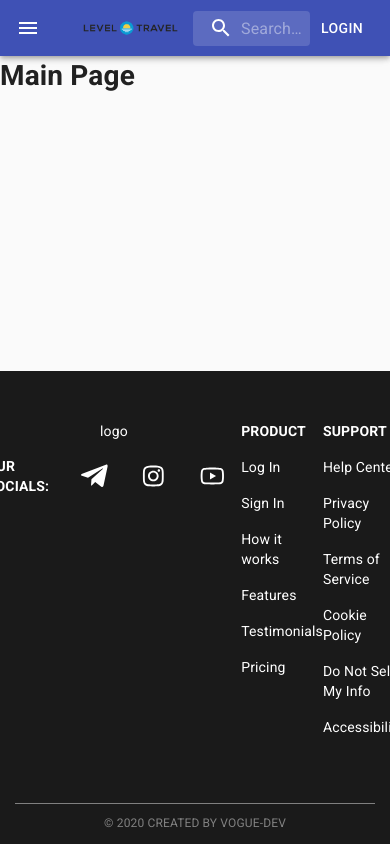
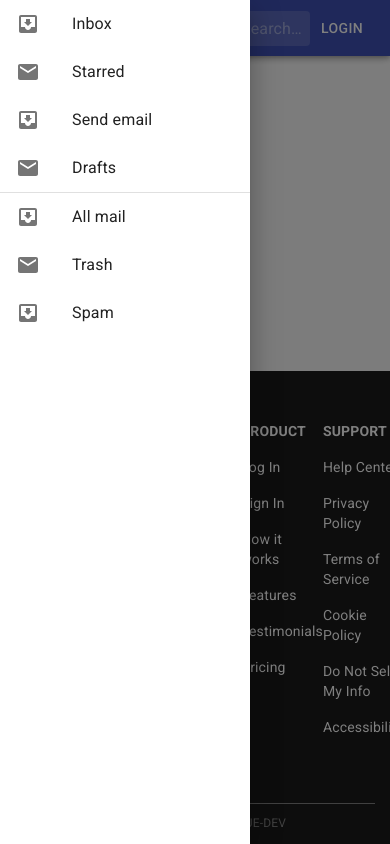
Before and after one commit to vogue-dev/blog-mern-project, a React (Create React App) app in the folder client/: page /login in a window 390 px wide. Both pictures are taken after a click on the button "open drawer". Built offline with nearby package versions, Linux system fonts and the light colour scheme.

Commit message:
add SwipiableMobilePanel for mobile & desctop

```diff
--- a/client/src/components/ApplicationWrapper/ApplicationWrapper.jsx
+++ b/client/src/components/ApplicationWrapper/ApplicationWrapper.jsx
@@ -5,6 +5,7 @@ import styled from 'styled-components';
 import Header from '../Header/Header.jsx';
 import Footer from '../Footer/Footer.jsx';
 import Toasts from '../Toasts/Toasts.jsx';
+import SwipiableMobilePanel from '../SwipiableMobilePanel/SwipiableMobilePanel.jsx';
 
 import './application-wrapper.scss';
 
@@ -20,6 +21,7 @@ const ContentWrapper = styled.div`
 const ApplicationWrapper = ({ path, exact, component, name }) => {
     return (
         <>
+            <SwipiableMobilePanel />
             <Toasts />
             <Header />
             <ContentWrapper>
--- a/client/src/components/Header/Header.jsx
+++ b/client/src/components/Header/Header.jsx
@@ -1,5 +1,5 @@
 import React from 'react';
-import { useSelector } from 'react-redux';
+import { useSelector, useDispatch } from 'react-redux';
 import { Link } from 'react-router-dom';
 import PropTypes from 'prop-types';
 import AppBar from '@material-ui/core/AppBar';
@@ -128,8 +128,9 @@ const useStyles = makeStyles((theme) => ({
 }));
 
 export default function HideAppBar(props) {
+    const classes = useStyles();
+    const dispatch = useDispatch();
     const isAdmin = useSelector(({ state }) => state.isAdmin);
-    const classes = useStyles();
     const [anchorEl, setAnchorEl] = React.useState(null);
     const open = Boolean(anchorEl);
 
@@ -155,7 +156,10 @@ export default function HideAppBar(props) {
                             edge="start"
                             className={classes.menuButton}
                             color="inherit"
-                            aria-label="open drawer">
+                            aria-label="open drawer"
+                            onClick={() =>
+                                dispatch({ type: 'SET_SWIPABLE_MOBILE_PANEL', payload: true })
+                            }>
                             <MenuIcon />
                         </IconButton>
 
--- /dev/null
+++ b/client/src/components/SwipiableMobilePanel/SwipiableMobilePanel.jsx
@@ -0,0 +1,73 @@
+import React from 'react';
+import clsx from 'clsx';
+import { useSelector, useDispatch } from 'react-redux';
+import { makeStyles } from '@material-ui/core/styles';
+import SwipeableDrawer from '@material-ui/core/SwipeableDrawer';
+import Button from '@material-ui/core/Button';
+import List from '@material-ui/core/List';
+import Divider from '@material-ui/core/Divider';
+import ListItem from '@material-ui/core/ListItem';
+import ListItemIcon from '@material-ui/core/ListItemIcon';
+import ListItemText from '@material-ui/core/ListItemText';
+import InboxIcon from '@material-ui/icons/MoveToInbox';
+import MailIcon from '@material-ui/icons/Mail';
+
+const useStyles = makeStyles({
+    list: {
+        width: 250,
+    },
+    fullList: {
+        width: 'auto',
+    },
+});
+
+export default function SwipeableTemporaryDrawer() {
+    const classes = useStyles();
+    const dispatch = useDispatch();
+    const swipiableMobilePanel = useSelector(({ state }) => state.swipiableMobilePanel);
+
+    const toggleDrawer = (value) => {
+        dispatch({ type: 'SET_SWIPABLE_MOBILE_PANEL', payload: !swipiableMobilePanel });
+    };
+
+    const list = (anchor) => (
+        <div className={classes.list} role="presentation">
+            <List>
+                {['Inbox', 'Starred', 'Send email', 'Drafts'].map((text, index) => (
+                    <ListItem button key={text}>
+                        <ListItemIcon>
+                            {index % 2 === 0 ? <InboxIcon /> : <MailIcon />}
+                        </ListItemIcon>
+                        <ListItemText primary={text} />
+                    </ListItem>
+                ))}
+            </List>
+            <Divider />
+            <List>
+                {['All mail', 'Trash', 'Spam'].map((text, index) => (
+                    <ListItem button key={text}>
+                        <ListItemIcon>
+                            {index % 2 === 0 ? <InboxIcon /> : <MailIcon />}
+                        </ListItemIcon>
+                        <ListItemText primary={text} />
+                    </ListItem>
+                ))}
+            </List>
+        </div>
+    );
+
+    return (
+        <div>
+            <React.Fragment key={'left'}>
+                <Button onClick={() => toggleDrawer(true)}>{'left'}</Button>
+                <SwipeableDrawer
+                    anchor={'left'}
+                    open={swipiableMobilePanel}
+                    onClose={() => toggleDrawer(false)}
+                    onOpen={() => toggleDrawer(true)}>
+                    {list('left')}
+                </SwipeableDrawer>
+            </React.Fragment>
+        </div>
+    );
+}
--- a/client/src/redux/reducers/state.js
+++ b/client/src/redux/reducers/state.js
@@ -3,6 +3,7 @@ const initialState = {
     postsUa: [],
     isLoaded: false,
     isAdmin: false,
+    swipiableMobilePanel: false,
 };
 
 const posts = (state = initialState, action) => {
@@ -27,6 +28,12 @@ const posts = (state = initialState, action) => {
                 isAdmin: action.payload,
             };
 
+        case 'SET_SWIPABLE_MOBILE_PANEL':
+            return {
+                ...state,
+                swipiableMobilePanel: action.payload,
+            };
+
         // case 'SET_CURRENT_PAGE':
         //     return {
         //         ...state,
```
